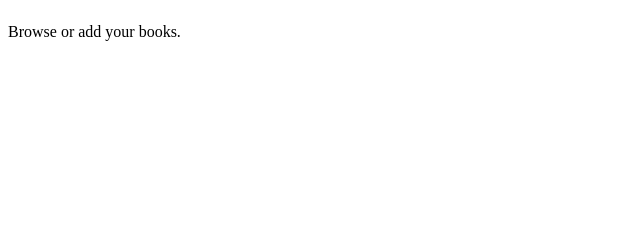
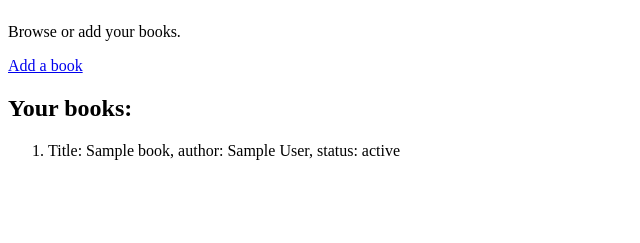
Before and after one commit to Jenea-G/AdvancedWebProgramming, a Flask app: template lia/shelf/templates/books.html in a window 1280 px wide. Shown: the part 155-398 px from the top of the page, without its empty margins (0-640 px from the left). Run offline with Flask 3, Linux system fonts and the light colour scheme; the template is opened without the code that fills it: most values are stand-ins (such as "Sample title", 1, 10 or a date in 2020).

Commit message:
display the current user's books

```diff
--- a/lia/shelf/templates/books.html
+++ b/lia/shelf/templates/books.html
@@ -3,8 +3,21 @@
 <h1>Welcome, {{ current_user.username }}</h1>
 
 <p>Browse or add your books.</p>
-
+<a href="{{ url_for('add_book') }}">
+    Add a book
+</a>
 <section>
+    {% if books|length == 0 %}
+    <p>There are no books on your shelf yet.</p>
+    {% else %}
+    <h2>Your books:</h2>
+    <ol>
+        {% for book in books %}
+        <li>
+            Title: {{ book.book_title }}, author: {{ book.book_author }}, status: {{ book.reading_status }}
+        </li>
+    </ol>
+    {% endfor %}{% endif %}
 
 </section>
 {% endblock %}
```
Also changed, not shown: lia/shelf/app.py (+6 -3 lines).
